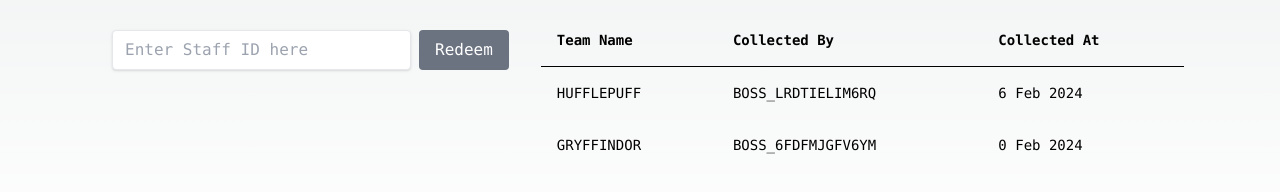
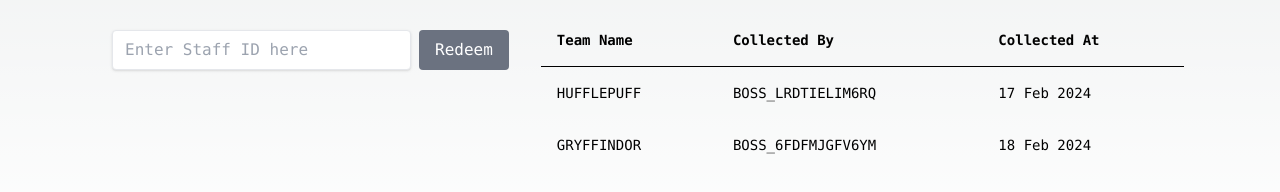
Before and after one commit to darylloh29/redeem-it, a Next.js app: page / in a window 1280 px wide. Shown: the part 700-892 px from the top of the page. Built offline with nearby package versions, Linux system fonts and the light colour scheme; no server answers.

Commit message:
Fix bug to show correct date

```diff
--- a/src/app/components/PastRedemptions.tsx
+++ b/src/app/components/PastRedemptions.tsx
@@ -32,7 +32,7 @@ const convertEpochToDate = (epoch: number) => {
   ];
 
   const date = new Date(epoch);
-  const day = date.getDay();
+  const day = date.getDate();
   const month = months[date.getMonth()];
   const year = date.getFullYear();
 
```
